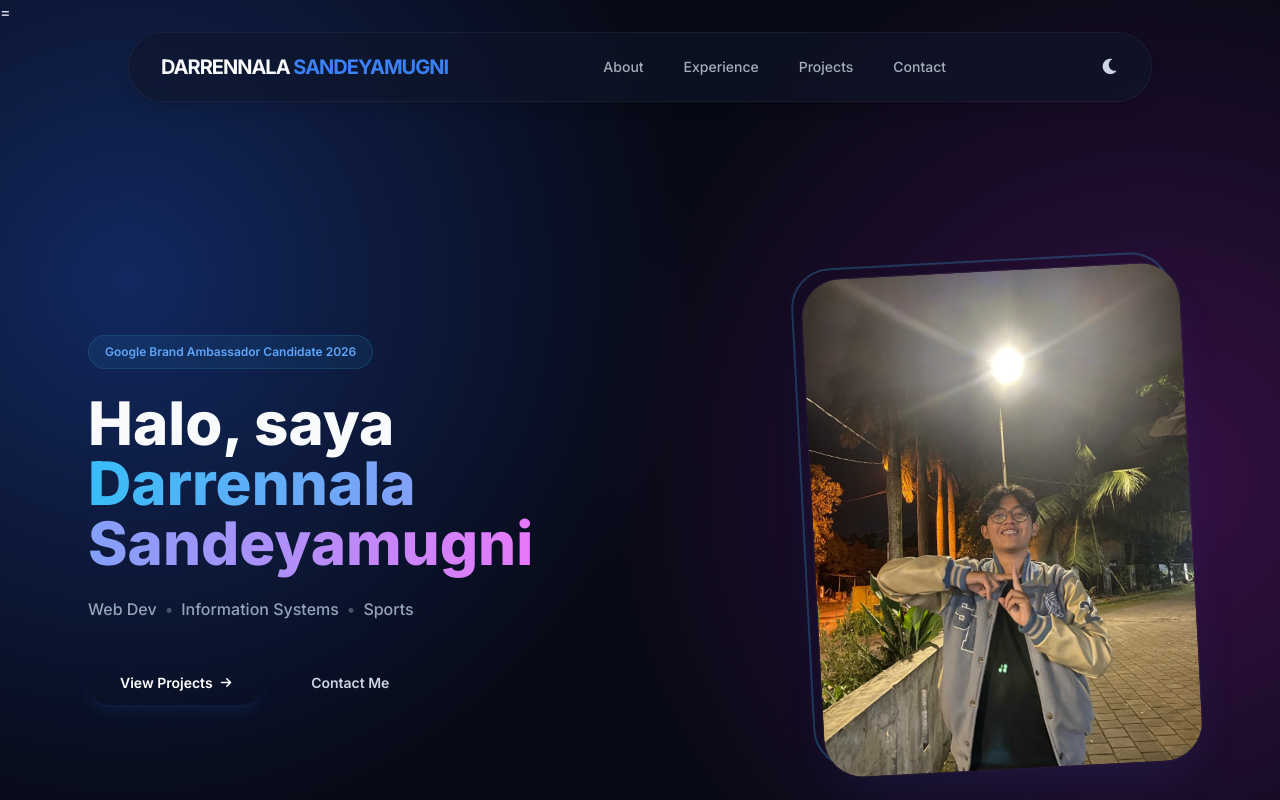
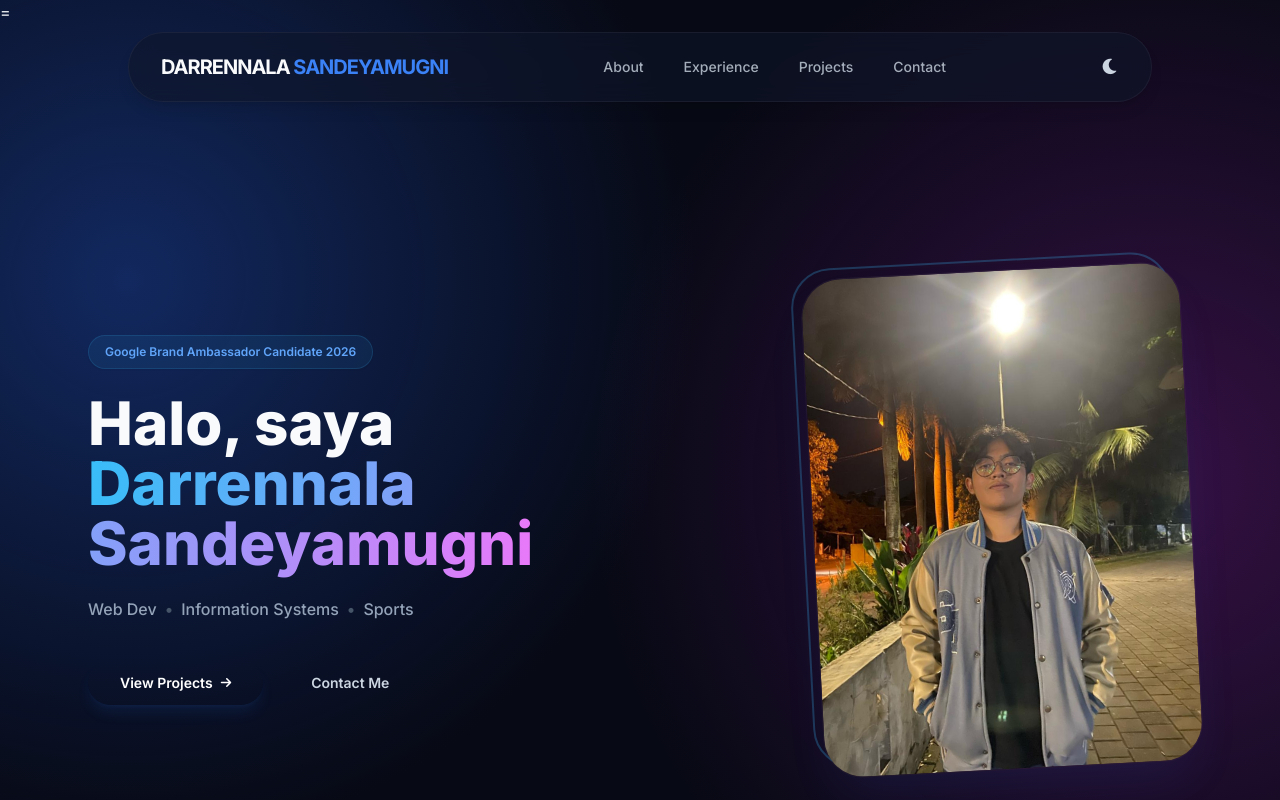
Before and after one commit to 247007111104-svg/247007111104-svg.github.io, a plain HTML site: page index.html in a window 1280 px wide. Shown: the top 800 px of the page. Drawn offline with nearby package versions, Linux system fonts and the light colour scheme.

Commit message:
Update index.html

```diff
--- a/index.html
+++ b/index.html
@@ -180,7 +180,7 @@
 
                 <div class="relative flex justify-center md:justify-end">
                     <div class="frame-offset-left relative w-[85%] md:w-[380px] h-[450px] md:h-[500px]">
-                        <img src="Images/darren_01.jpeg"
+                        <img src="Images/darren_02.jpeg"
                              alt="Darrennala"
                              class="w-full h-full object-cover rounded-[40px] shadow-2xl shadow-blue-500/10 -rotate-3 hover:rotate-0 transition-all duration-500 border border-white/5">
                     </div>
```
